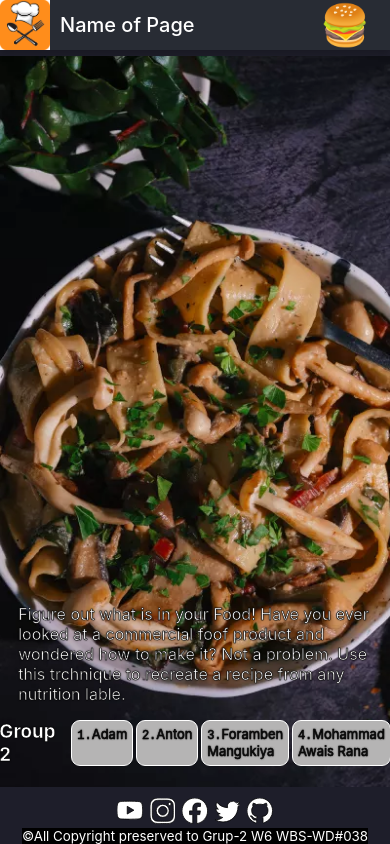
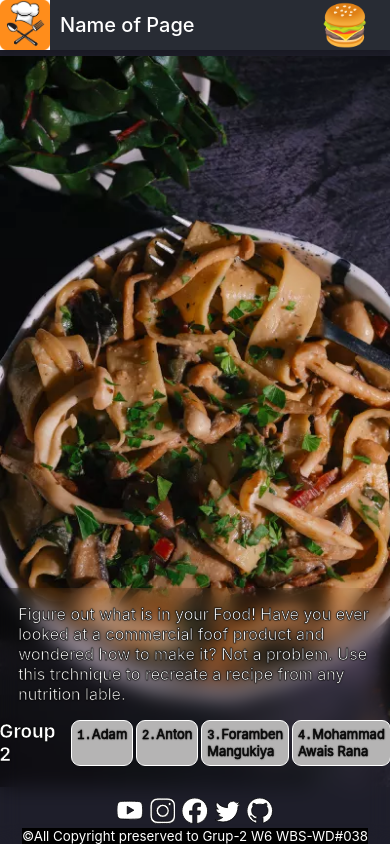
Before and after one commit to ForambenMangukiya/CMS_Cookbook, a React (Create React App) app: page / in a window 390 px wide. Built offline with nearby package versions, Linux system fonts and the light colour scheme; no server answers.

Commit message:
footer_blur

```diff
--- a/src/Components/footer/footer.css
+++ b/src/Components/footer/footer.css
@@ -39,13 +39,12 @@
   max-height: 15rem;
   position: relative;
   background-color: transparent;
-  /* backdrop-filter: blur(10px); */
+  backdrop-filter: blur(10px);
   display: flex;
   flex-direction: column;
   align-items: center;
   padding-bottom: 3rem;
   margin-bottom: 1rem;
-  overflow: none;
 }
 
 .footer_conact-form{
@@ -186,8 +185,7 @@
   }
 
   .footer_content{
-    padding-bottom: 1rem;
-    gap:1em;
+    padding-bottom: 1rem;;
   }
 
 
```
